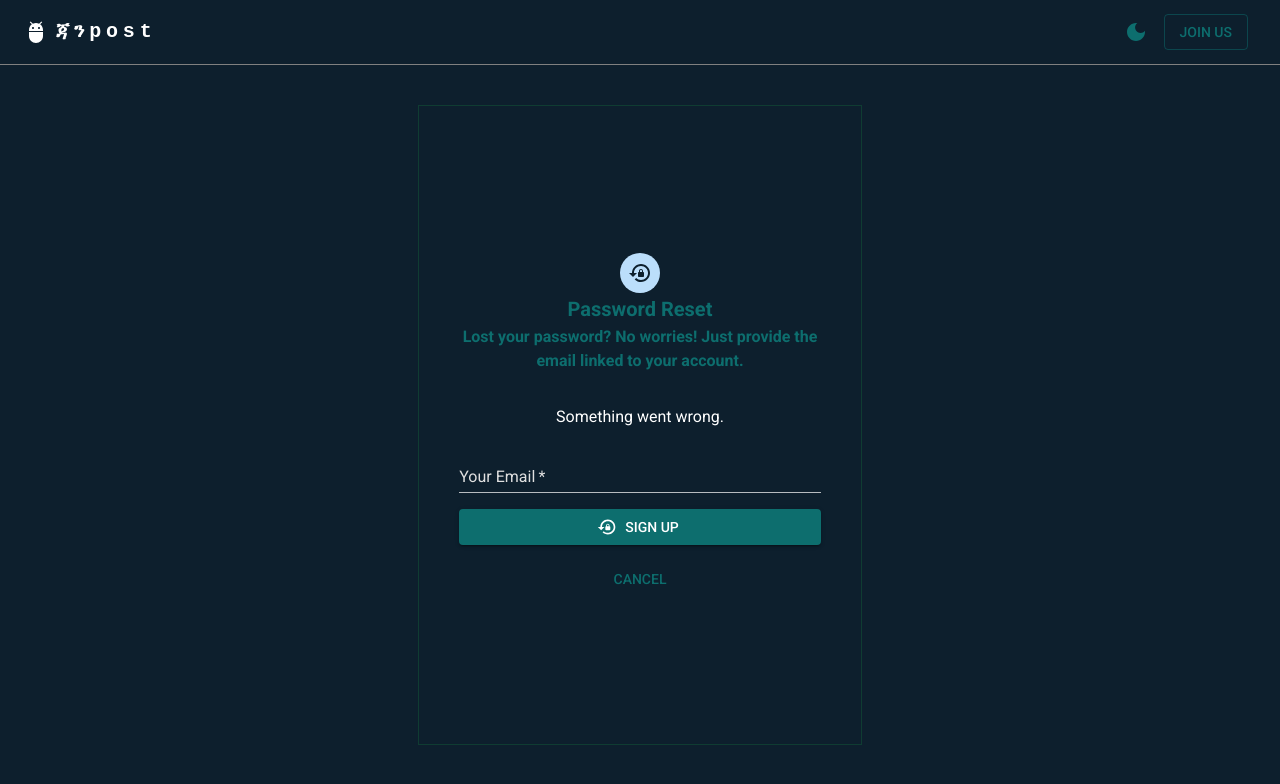
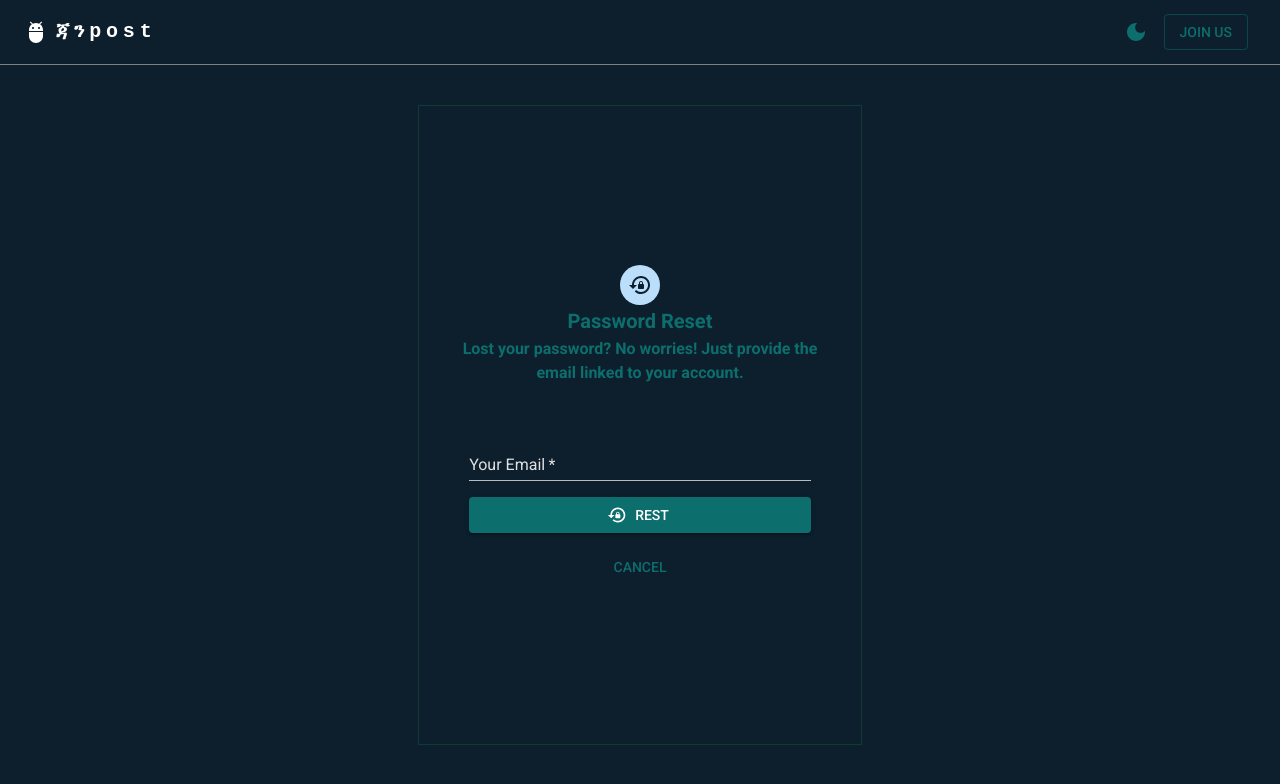
Before and after one commit to J0-Y0/GO2COD-FS-01-Frontend, a React (Vite) app in the folder janPost/: page /account/password-reset in a window 1280 px wide. Shown: the top 784 px of the page. Built offline with nearby package versions, Linux system fonts and the light colour scheme.

Commit message:
password reset hooks

```diff
--- a/janPost/src/components/PostLargeCard.tsx
+++ b/janPost/src/components/PostLargeCard.tsx
@@ -85,7 +85,7 @@ export default function PostLargeCard({ post }: Props) {
       <CardMedia
         component="img"
         height="194"
-        image={`https://picsum.photos/id/${post.id}/500/500`}
+        image={`https://picsum.photos/id/${post.id - 1}/500/300`}
         // image={post?.image}
         alt="Paella dish"
       />
--- a/janPost/src/hooks/auth/useAuth.tsx
+++ b/janPost/src/hooks/auth/useAuth.tsx
@@ -187,7 +187,7 @@ const AuthProvider = ({ children }: { children: React.ReactNode }) => {
           content:
             "your account has been reset successfully ,login to your account with your new password  ",
         });
-        redirect("account/signin");
+        navigate("/account/signin");
       })
       .catch((err) => {
         if (err instanceof CanceledError) return;
--- a/janPost/src/pages/PasswordReset.tsx
+++ b/janPost/src/pages/PasswordReset.tsx
@@ -7,7 +7,7 @@ import {
   TextField,
   Typography,
 } from "@mui/material";
-import { LockReset } from "@mui/icons-material";
+import { LockReset, MarkEmailRead } from "@mui/icons-material";
 import CenteredCard from "../utils/CenteredCard";
 import { Link } from "react-router-dom";
 import { AuthContext } from "../hooks/auth/useAuth";
@@ -29,8 +29,21 @@ const PasswordReset = () => {
       >
         {!!loading && <LinearProgress />}{" "}
         <Typography py={2} color={message?.severity} sx={{ width: "100%" }}>
-          {message?.content || "Something went wrong."} {/* Default message */}
+          {message?.content} {/* Default message */}
         </Typography>{" "}
+        {message?.severity === "success" ? (
+          <Button
+            variant="outlined"
+            startIcon={<MarkEmailRead />}
+            component="a"
+            href="https://mail.google.com/"
+            target="_blank"
+            rel="noopener noreferrer"
+            sx={{ mb: 2 }}
+          >
+            Open Gmail
+          </Button>
+        ) : (
           <form onSubmit={handleSubmit}>
             <TextField
               fullWidth
@@ -62,7 +75,7 @@ const PasswordReset = () => {
                   }}
                 />
               )}
-            Sign up
+              Rest
             </Button>
 
             <Button component={Link} to="/account/signin">
@@ -70,6 +83,7 @@ const PasswordReset = () => {
             </Button>
             {/* </Stack> */}
           </form>
+        )}
       </CenteredCard>
     </>
   );
```
Lines whose indentation alone changed are shown as unchanged.
